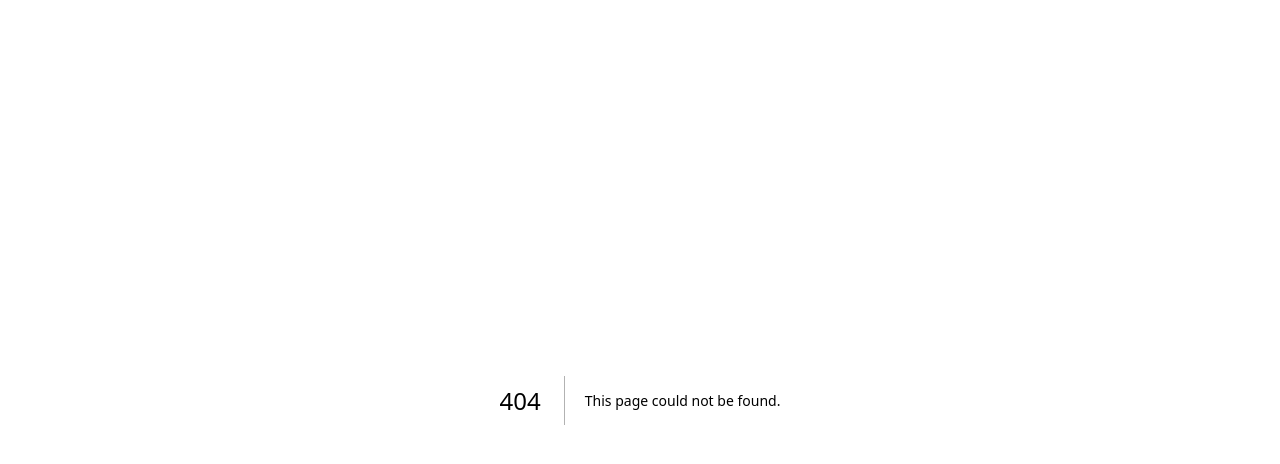
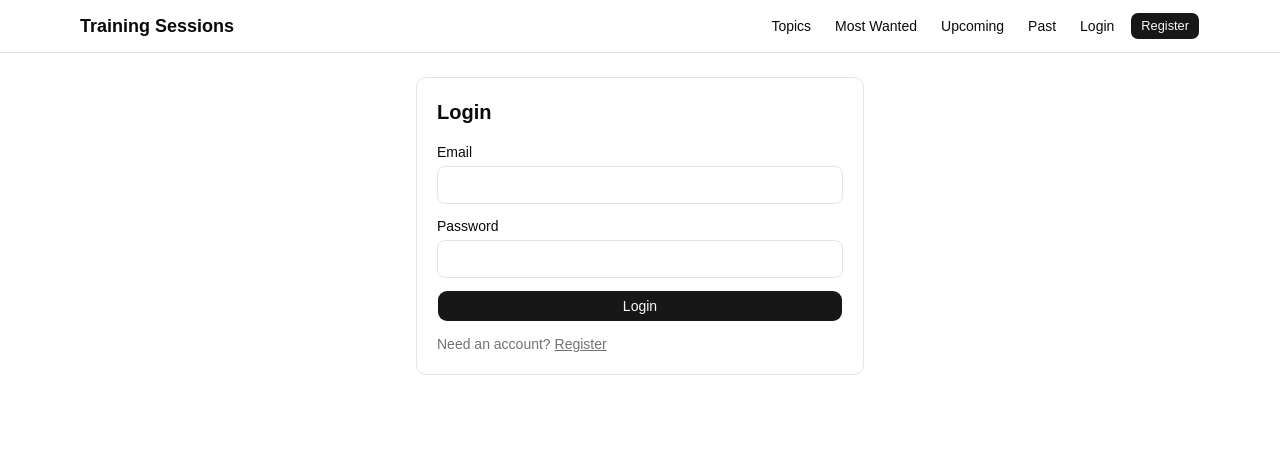
Before and after one commit to sriyaop/training-sessions-platform, a Next.js app: page /login in a window 1280 px wide. Before the commit this address had no page. Shown: the top 464 px of the page. Built offline with nearby package versions, Linux system fonts and the light colour scheme; no server answers.

Commit message:
add authentication pages and shared navigation

```diff
--- /dev/null
+++ b/src/app/login/page.tsx
@@ -0,0 +1,32 @@
+import { login } from "@/app/actions"
+import { PageShell } from "@/components/page-shell"
+import { ErrorMessage } from "@/components/ui"
+import { Button } from "@/components/ui/button"
+import Link from "next/link"
+
+export default async function LoginPage({ searchParams }: { searchParams: Promise<{ error?: string }> }) {
+  const { error } = await searchParams
+
+  return (
+    <PageShell>
+      <div className="mx-auto max-w-md rounded-lg border bg-card p-5">
+        <h1 className="text-xl font-semibold">Login</h1>
+        <form action={login} className="mt-4 space-y-3">
+          <ErrorMessage message={error} />
+          <label className="block text-sm font-medium">
+            Email
+            <input className="mt-1 w-full rounded-md border px-3 py-2" name="email" type="email" required />
+          </label>
+          <label className="block text-sm font-medium">
+            Password
+            <input className="mt-1 w-full rounded-md border px-3 py-2" name="password" type="password" required />
+          </label>
+          <Button className="w-full">Login</Button>
+        </form>
+        <p className="mt-3 text-sm text-muted-foreground">
+          Need an account? <Link className="font-medium underline" href="/register">Register</Link>
+        </p>
+      </div>
+    </PageShell>
+  )
+}
--- /dev/null
+++ b/src/app/register/page.tsx
@@ -0,0 +1,36 @@
+import { register } from "@/app/actions"
+import { PageShell } from "@/components/page-shell"
+import { ErrorMessage } from "@/components/ui"
+import { Button } from "@/components/ui/button"
+import Link from "next/link"
+
+export default async function RegisterPage({ searchParams }: { searchParams: Promise<{ error?: string }> }) {
+  const { error } = await searchParams
+
+  return (
+    <PageShell>
+      <div className="mx-auto max-w-md rounded-lg border bg-card p-5">
+        <h1 className="text-xl font-semibold">Register</h1>
+        <form action={register} className="mt-4 space-y-3">
+          <ErrorMessage message={error} />
+          <label className="block text-sm font-medium">
+            Display name
+            <input className="mt-1 w-full rounded-md border px-3 py-2" name="displayName" />
+          </label>
+          <label className="block text-sm font-medium">
+            Email
+            <input className="mt-1 w-full rounded-md border px-3 py-2" name="email" type="email" required />
+          </label>
+          <label className="block text-sm font-medium">
+            Password
+            <input className="mt-1 w-full rounded-md border px-3 py-2" name="password" type="password" minLength={6} required />
+          </label>
+          <Button className="w-full">Create account</Button>
+        </form>
+        <p className="mt-3 text-sm text-muted-foreground">
+          Already registered? <Link className="font-medium underline" href="/login">Login</Link>
+        </p>
+      </div>
+    </PageShell>
+  )
+}
--- /dev/null
+++ b/src/components/nav.tsx
@@ -0,0 +1,53 @@
+import { logout } from "@/app/actions"
+import { getUser } from "@/lib/supabase/server"
+import Link from "next/link"
+import { Button } from "./ui/button"
+
+export async function Nav() {
+  const { user } = await getUser()
+
+  return (
+    <header className="border-b bg-white">
+      <div className="mx-auto flex max-w-6xl flex-wrap items-center justify-between gap-3 px-4 py-3">
+        <Link href="/topics" className="text-lg font-semibold">
+          Training Sessions
+        </Link>
+        <nav className="flex flex-wrap items-center gap-2 text-sm">
+          <Link className="rounded-md px-2 py-1 hover:bg-muted" href="/topics">
+            Topics
+          </Link>
+          <Link className="rounded-md px-2 py-1 hover:bg-muted" href="/most-wanted">
+            Most Wanted
+          </Link>
+          <Link className="rounded-md px-2 py-1 hover:bg-muted" href="/upcoming">
+            Upcoming
+          </Link>
+          <Link className="rounded-md px-2 py-1 hover:bg-muted" href="/past">
+            Past
+          </Link>
+          {user ? (
+            <>
+              <Link className="rounded-md px-2 py-1 hover:bg-muted" href="/dashboard">
+                Dashboard
+              </Link>
+              <form action={logout}>
+                <Button variant="outline" size="sm">
+                  Log out
+                </Button>
+              </form>
+            </>
+          ) : (
+            <>
+              <Link className="rounded-md px-2 py-1 hover:bg-muted" href="/login">
+                Login
+              </Link>
+              <Button asChild size="sm">
+                <Link href="/register">Register</Link>
+              </Button>
+            </>
+          )}
+        </nav>
+      </div>
+    </header>
+  )
+}
--- /dev/null
+++ b/src/components/page-shell.tsx
@@ -0,0 +1,10 @@
+import { Nav } from "@/components/nav"
+
+export function PageShell({ children }: { children: React.ReactNode }) {
+  return (
+    <>
+      <Nav />
+      <main className="mx-auto w-full max-w-6xl flex-1 px-4 py-6">{children}</main>
+    </>
+  )
+}
--- /dev/null
+++ b/src/components/ui.tsx
@@ -0,0 +1,78 @@
+import type { Topic, TopicStatus } from "@/lib/types"
+import Link from "next/link"
+
+export function ErrorMessage({ message }: { message?: string }) {
+  if (!message) return null
+  return <p className="rounded-md border border-red-200 bg-red-50 px-3 py-2 text-sm text-red-700">{message}</p>
+}
+
+export function Badge({ children, tone = "default" }: { children: React.ReactNode; tone?: "default" | "green" | "red" }) {
+  const colors =
+    tone === "green"
+      ? "border-emerald-200 bg-emerald-50 text-emerald-700"
+      : tone === "red"
+        ? "border-red-200 bg-red-50 text-red-700"
+        : "border-zinc-200 bg-zinc-50 text-zinc-700"
+
+  return <span className={`inline-flex rounded-md border px-2 py-0.5 text-xs font-medium ${colors}`}>{children}</span>
+}
+
+export function StatusBadge({ status }: { status: TopicStatus }) {
+  return <Badge tone={status === "COMPLETED" ? "green" : status === "CANCELLED" ? "red" : "default"}>{status}</Badge>
+}
+
+export function TopicCard({ topic }: { topic: Topic }) {
+  return (
+    <article className="rounded-lg border bg-card p-4">
+      <div className="flex flex-wrap items-start justify-between gap-2">
+        <div>
+          <Link href={`/topics/${topic.id}`} className="text-base font-semibold hover:underline">
+            {topic.title}
+          </Link>
+          <p className="mt-1 line-clamp-2 text-sm text-muted-foreground">{topic.description || "No description"}</p>
+        </div>
+        <StatusBadge status={topic.status} />
+      </div>
+      <div className="mt-3 flex flex-wrap gap-3 text-xs text-muted-foreground">
+        <span>{topic.recommendation_count ?? 0} recommendations</span>
+        <span>{topic.enrollment_count ?? 0} enrolled</span>
+        {topic.scheduled_at ? <span>{new Date(topic.scheduled_at).toLocaleString()}</span> : null}
+        {topic.average_rating ? <span>{topic.average_rating.toFixed(1)} stars</span> : null}
+      </div>
+    </article>
+  )
+}
+
+export function Pagination({
+  page,
+  pageSize,
+  count,
+  base,
+}: {
+  page: number
+  pageSize: number
+  count: number
+  base: URLSearchParams
+}) {
+  const pages = Math.max(1, Math.ceil(count / pageSize))
+  const prev = new URLSearchParams(base)
+  const next = new URLSearchParams(base)
+  prev.set("page", String(Math.max(1, page - 1)))
+  next.set("page", String(Math.min(pages, page + 1)))
+
+  return (
+    <div className="flex items-center justify-between text-sm">
+      <span className="text-muted-foreground">
+        Page {page} of {pages}
+      </span>
+      <div className="flex gap-2">
+        <Link className="rounded-md border px-3 py-1 aria-disabled:pointer-events-none aria-disabled:opacity-50" aria-disabled={page <= 1} href={`?${prev}`}>
+          Previous
+        </Link>
+        <Link className="rounded-md border px-3 py-1 aria-disabled:pointer-events-none aria-disabled:opacity-50" aria-disabled={page >= pages} href={`?${next}`}>
+          Next
+        </Link>
+      </div>
+    </div>
+  )
+}
```
